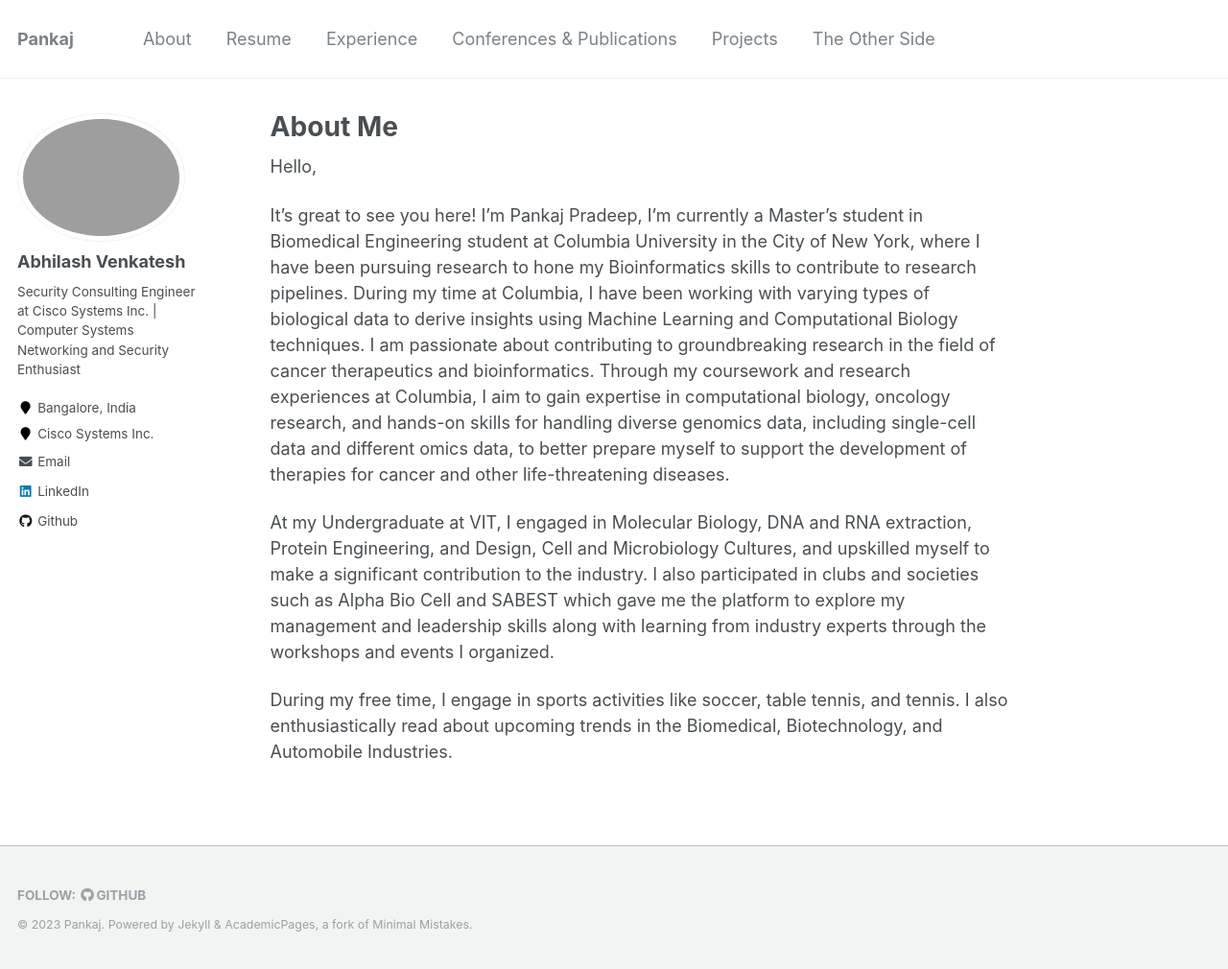
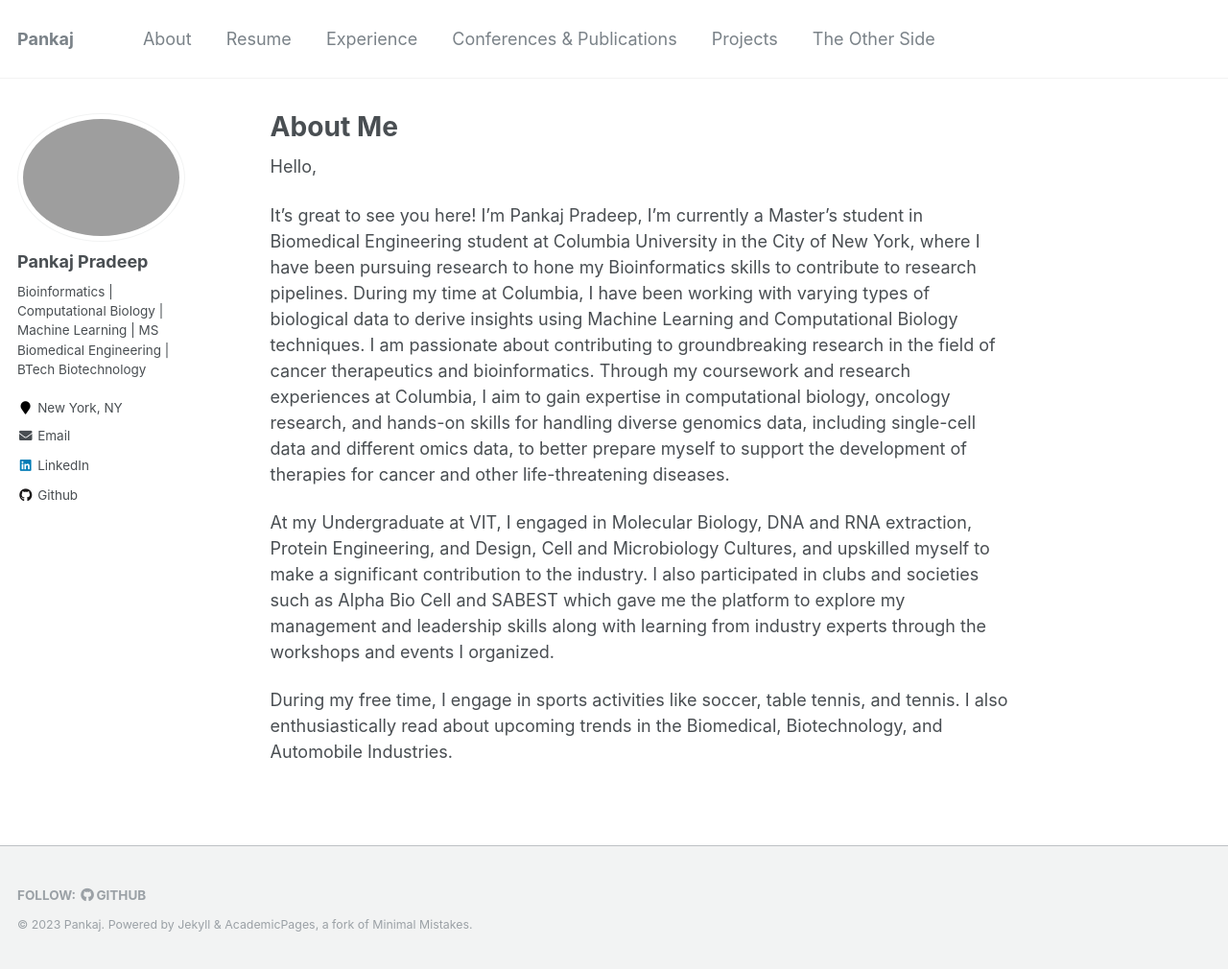
Before and after one commit to PankajPradeep/PankajPradeep.github.io, a Jekyll site: the page built from _pages/about.md, in a window 1280 px wide and 1010 px high. Shown: the whole window at 96% size. Built offline with Jekyll 4.4.1, drawn with Linux system fonts in a browser that asks for light colours.

Commit message:
Update _config.yml

```diff
--- a/_config.yml
+++ b/_config.yml
@@ -78,14 +78,14 @@ analytics:
 
 # Site Author
 author:
-  name: "Abhilash Venkatesh"
+  name: "Pankaj Pradeep"
   avatar: "abhilv.jpg"
-  bio: "Security Consulting Engineer at Cisco Systems Inc. | Computer Systems Networking and Security Enthusiast"
-  location: "Bangalore, India"
-  employer: Cisco Systems Inc.
+  bio: "Bioinformatics | Computational Biology | Machine Learning | MS Biomedical Engineering | BTech Biotechnology"
+  location: "New York, NY"
+  employer:
   # pubmed: "https://www.ncbi.nlm.nih.gov/pubmed/?term=john+snow"
   # googlescholar: "http://yourfullgooglescholarurl.com"
-  email: abhilash.venky@gmail.com
+  email: pp2831@columbia.edu
   researchgate: # example: "https://www.researchgate.net/profile/yourprofile"
   uri:
   bitbucket:
@@ -94,13 +94,13 @@ author:
   flickr:
   facebook:
   foursquare:
-  github: "abhilash-venkatesh"
+  github: "PankajPradeep"
   google_plus:
   keybase:
   instagram:
   impactstory: #"https://profiles.impactstory.org/u/xxxx-xxxx-xxxx-xxxx"
   lastfm:
-  linkedin: "abhilashvenkatesh1998"
+  linkedin: "https://www.linkedin.com/in/pankajpradeep/"
   # orcid: "http://orcid.org/yourorcidurl"
   pinterest:
   soundcloud:
```
